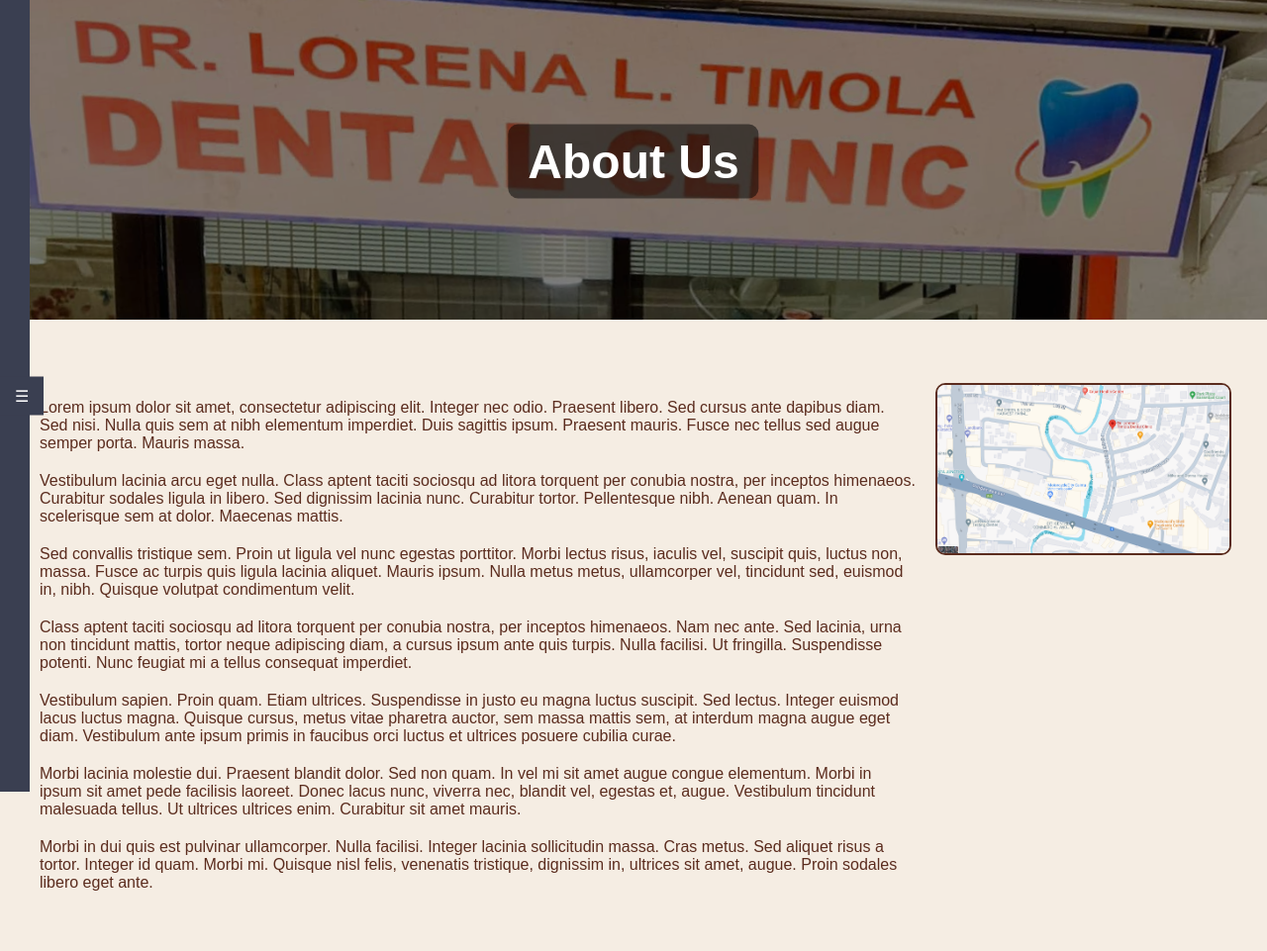
After one commit to PLAWD/Dental-Management-System-for-Dr.-Lorena-L.-Timola-Dental-Clinic, a Flask app: page /about in a window 1280 px wide. The commit adds this page. Shown: the whole page at 99% size. Run offline with Flask 3, Linux system fonts and the light colour scheme.

Commit message:
about page
layout ayusin p

```diff
--- a/app.py
+++ b/app.py
@@ -863,5 +863,17 @@
     return render_template('help.html')
 
 
+
+@app.route('/inventory')
+def inventory():
+    return render_template('inventory.html')
+
+
+@app.route('/about')
+def about():
+    return render_template('about.html')
+
+
+
 if __name__ == '__main__':
     app.run(debug=True)
--- /dev/null
+++ b/templates/about.html
@@ -0,0 +1,190 @@
+<!DOCTYPE html>
+<html lang="en">
+<head>
+    <meta charset="UTF-8">
+    <meta name="viewport" content="width=device-width, initial-scale=1.0">
+    <title>About Us</title>
+    <link rel="stylesheet" href="{{ url_for('static', filename='styles.css') }}">
+    <style>
+        body {
+            font-family: Arial, sans-serif;
+            background-color: #f5ede3;
+            color: #5b2c1e;
+            margin: 0;
+            padding: 0;
+
+
+        }
+
+        .header {
+            position: relative;
+            text-align: center;
+            color: white;
+        }
+
+        .header img {
+            width: 100%;
+            height: auto;
+            filter: brightness(50%);
+        }
+
+        .header h1 {
+            position: absolute;
+            top: 50%;
+            left: 50%;
+            transform: translate(-50%, -50%);
+            margin: 0;
+            font-size: 3em;
+            color: white;
+            background: rgba(0, 0, 0, 0.5);
+            padding: 10px 20px;
+            border-radius: 10px;
+        }
+
+        .content {
+            display: flex;
+            flex-direction: row;
+            justify-content: space-between;
+            padding: 40px 20px;
+            max-width: 1200px;
+            margin: 0 auto;
+        }
+
+        .text-content {
+            flex: 3;
+            padding-right: 20px;
+        }
+
+        .text-content p {
+            margin-bottom: 20px;
+        }
+
+        .map-container {
+            flex: 1;
+            text-align: right;
+        }
+
+        .map-container img {
+            width: 100%;
+            max-width: 300px;
+            height: auto;
+            border: 2px solid #5b2c1e;
+            border-radius: 10px;
+            cursor: pointer;
+
+        }
+        .sidebar-tab {
+            position: fixed;
+            left: 0;
+            top: 50%;
+            transform: translateY(-50%);
+            background-color: #3a3f51;
+            color: #fff;
+            padding: 10px 15px;
+            cursor: pointer;
+            z-index: 1001;
+        }
+    </style>
+    <script>
+        function showAnswer(question, answer) {
+            document.getElementById('question').value = question;
+            document.getElementById('answer').value = answer;
+        }
+        document.addEventListener('DOMContentLoaded', function () {
+            const sidebar = document.getElementById('sidebar');
+            const toggleSidebar = document.getElementById('toggleSidebar');
+            const contentContainer = document.querySelector('.content-container');
+
+            toggleSidebar.addEventListener('click', function () {
+                sidebar.classList.toggle('show');
+                contentContainer.classList.toggle('shifted');
+                toggleSidebar.style.display = 'none';
+            });
+
+            document.addEventListener('click', function (event) {
+                if (!sidebar.contains(event.target) && !toggleSidebar.contains(event.target)) {
+                    sidebar.classList.remove('show');
+                    contentContainer.classList.remove('shifted');
+                    toggleSidebar.style.display = 'block';
+                }
+            });
+        });
+        let currentImage = 1;
+        function changeImage() {
+            currentImage = (currentImage % 6) + 1; // Cycle through images 1 to 6
+            document.getElementById('mapImage').src = `/static/images/image${currentImage}.png`;
+        }
+    </script>
+</head>
+<body>
+    <div class="sidebar-tab" id="toggleSidebar">☰</div>
+    <div id="sidebar" class="sidebar">
+        <ul>
+            <li><a href="{{ url_for('dashboard') }}">Dashboard</a></li>
+            <li><a href="#">Profile</a></li>
+            <li><a href="{{ url_for('users') }}">Users</a></li>
+            <li><a href="#">Treatment</a></li>
+            <li class="dropdown">
+                <a href="#">Records</a>
+                <div class="dropdown-content">
+                    <a href="{{ url_for('patients') }}">Patient Records</a>
+                    <a href="{{ url_for('appointment_records') }}">Appointment Records</a>
+                    <a href="#">Treatment Records</a>
+                </div>
+            </li>
+            <li><a href="#">Maintenance</a></li>
+            <li><a href="{{ url_for('inventory') }}">Inventory</a></li>
+            <li><a href="{{ url_for('reports') }}">Reports</a></li>
+            <li><a href="#">Payments</a></li>
+            <br>
+            <br>
+            <br>
+            <br>
+            <br>
+            <br>
+            <li><a href="{{ url_for('help') }}">Help</a></li>
+            <li><a href="{{ url_for('about') }}">About</a></li>
+            <li><a href="{{ url_for('logout') }}">Logout</a></li>
+        </ul>
+    </div>
+    <div class="header">
+        <img src="/static/images/image6.png" alt="Dr. Lorena L. Timola Dental Clinic">
+        <h1>About Us</h1>
+    </div>
+    <div class="content">
+        <div class="text-content">
+            <p>Lorem ipsum dolor sit amet, consectetur adipiscing elit. Integer nec odio. Praesent libero. Sed cursus ante dapibus diam. Sed nisi. Nulla quis sem at nibh elementum imperdiet. Duis sagittis ipsum. Praesent mauris. Fusce nec tellus sed augue semper porta. Mauris massa.</p>
+
+            <p>Vestibulum lacinia arcu eget nulla. Class aptent taciti sociosqu ad litora torquent per conubia nostra, per inceptos himenaeos. Curabitur sodales ligula in libero. Sed dignissim lacinia nunc. Curabitur tortor. Pellentesque nibh. Aenean quam. In scelerisque sem at dolor. Maecenas mattis.</p>
+
+            <p>Sed convallis tristique sem. Proin ut ligula vel nunc egestas porttitor. Morbi lectus risus, iaculis vel, suscipit quis, luctus non, massa. Fusce ac turpis quis ligula lacinia aliquet. Mauris ipsum. Nulla metus metus, ullamcorper vel, tincidunt sed, euismod in, nibh. Quisque volutpat condimentum velit.</p>
+
+            <p>Class aptent taciti sociosqu ad litora torquent per conubia nostra, per inceptos himenaeos. Nam nec ante. Sed lacinia, urna non tincidunt mattis, tortor neque adipiscing diam, a cursus ipsum ante quis turpis. Nulla facilisi. Ut fringilla. Suspendisse potenti. Nunc feugiat mi a tellus consequat imperdiet.</p>
+
+            <p>Vestibulum sapien. Proin quam. Etiam ultrices. Suspendisse in justo eu magna luctus suscipit. Sed lectus. Integer euismod lacus luctus magna. Quisque cursus, metus vitae pharetra auctor, sem massa mattis sem, at interdum magna augue eget diam. Vestibulum ante ipsum primis in faucibus orci luctus et ultrices posuere cubilia curae.</p>
+
+            <p>Morbi lacinia molestie dui. Praesent blandit dolor. Sed non quam. In vel mi sit amet augue congue elementum. Morbi in ipsum sit amet pede facilisis laoreet. Donec lacus nunc, viverra nec, blandit vel, egestas et, augue. Vestibulum tincidunt malesuada tellus. Ut ultrices ultrices enim. Curabitur sit amet mauris.</p>
+
+            <p>Morbi in dui quis est pulvinar ullamcorper. Nulla facilisi. Integer lacinia sollicitudin massa. Cras metus. Sed aliquet risus a tortor. Integer id quam. Morbi mi. Quisque nisl felis, venenatis tristique, dignissim in, ultrices sit amet, augue. Proin sodales libero eget ante.</p>
+        </div>
+        <div class="map-container">
+            <img id="mapImage" src="/static/images/image2.png" alt="Map to Dr. Lorena T. Beltran's Dental Clinic" onclick="changeImage()">
+        </div>
+    </div>
+</body>
+</html>
+<!--
+In an era marked by rapid digital advancements, the healthcare sector continually seeks innovative solutions to address long-standing challenges. Dental care, a critical component of this sector, benefits significantly from these innovations. Dr. Lorena T. Beltran, a leader in orthodontics and cosmetic dentistry, has not only demonstrated unwavering commitment throughout her professional journey but has also faced and overcome numerous challenges with resilience and dedication.
+
+Dr. Lorena T. Beltran embarked on her entrepreneurial journey in 2005, establishing her dental clinic with a vision of excellence in dental services. Specializing in orthodontics and cosmetic dentistry, Dr. Beltran's clinic has been a beacon of high standards and patient-centered care. Even during the global pandemic, Dr. Beltran's decision to personally manage the clinic underscored her deep commitment to patient welfare and quality care.
+Originally situated at Gate 2, Cainta, the clinic faced significant challenges, particularly due to flooding. This prompted a strategic relocation to Brookside Hills Gate 1. Dr. Beltran's proactive approach involved thorough risk assessments to identify potential hazards and vulnerabilities. She implemented preventive measures, such as elevating critical patient documents to safeguard them from flooding, showcasing her dedication to maintaining the integrity and safety of patient records.
+
+The clinic’s patient onboarding process is meticulously designed to ensure a smooth and comprehensive patient experience. It begins with a telephonic scheduling system that regulates patient flow. Upon arrival, patients complete a preliminary assessment using a detailed questionnaire, crafted with evidence-based practices to capture essential health indicators. Dr. Beltran then reviews each patient’s medical history through a checklist-based method, ensuring no detail is overlooked. Treatment plans are tailored to each patient, utilizing advanced equipment and techniques to ensure precision and comfort.
+
+Despite the high standards of care, Dr. Beltran's practice faces challenges related to manual record-keeping. The loss of records due to flooding and reliance on paper-based systems highlight the need for a digital transformation. The introduction of a Computer-Based Information System (CBIS) is proposed to enhance data management, ensure rapid data retrieval, and improve overall efficiency. A CBIS will streamline operations, bolster data security, provide real-time insights, and enhance resilience against physical disasters, ultimately safeguarding critical patient data.
+
+Dr. Lorena T. Beltran’s Dental Clinic is dedicated to setting new benchmarks in dental care by embracing digital solutions that enhance patient experience and operational efficiency. The proposed shift to a digital platform aims to ensure ease of access for staff, improve patient experiences, and protect invaluable patient records from potential adversities.
+
+With a steadfast commitment to excellence and patient care, Dr. Lorena T. Beltran's Dental Clinic continues to evolve, leveraging modern technology to overcome challenges and set new standards in the dental healthcare sector. Through the implementation of a Computer-Based Information System, the clinic aims to enhance its operational standards, ensuring a future-ready approach to dental healthcare management.
+
+-->
--- a/templates/help.html
+++ b/templates/help.html
@@ -149,7 +149,7 @@
             <br>
             <br>
             <br>
-            <li><a href="#">Help</a></li>
+            <li><a href="{{ url_for('help') }}">Help</a></li>
             <li><a href="#">About</a></li>
             <li><a href="{{ url_for('logout') }}">Logout</a></li>
         </ul>
```
Also changed, not shown: templates/dashboard.html (+3 -4 lines), instance/DMSDB.db, static/images/image2.png (added), static/images/image3.png (added), static/images/image5.png (added), static/images/image6.png (added), 4 other files.
